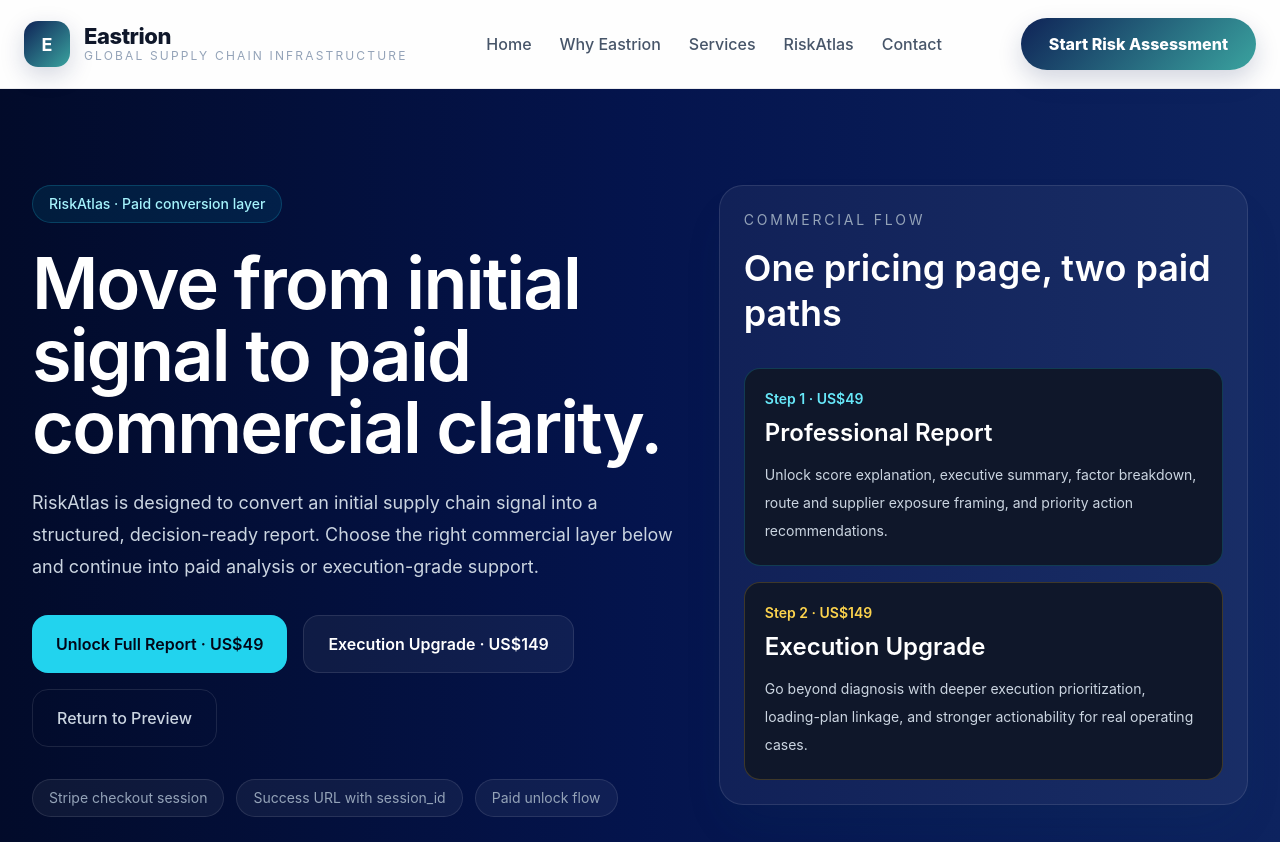
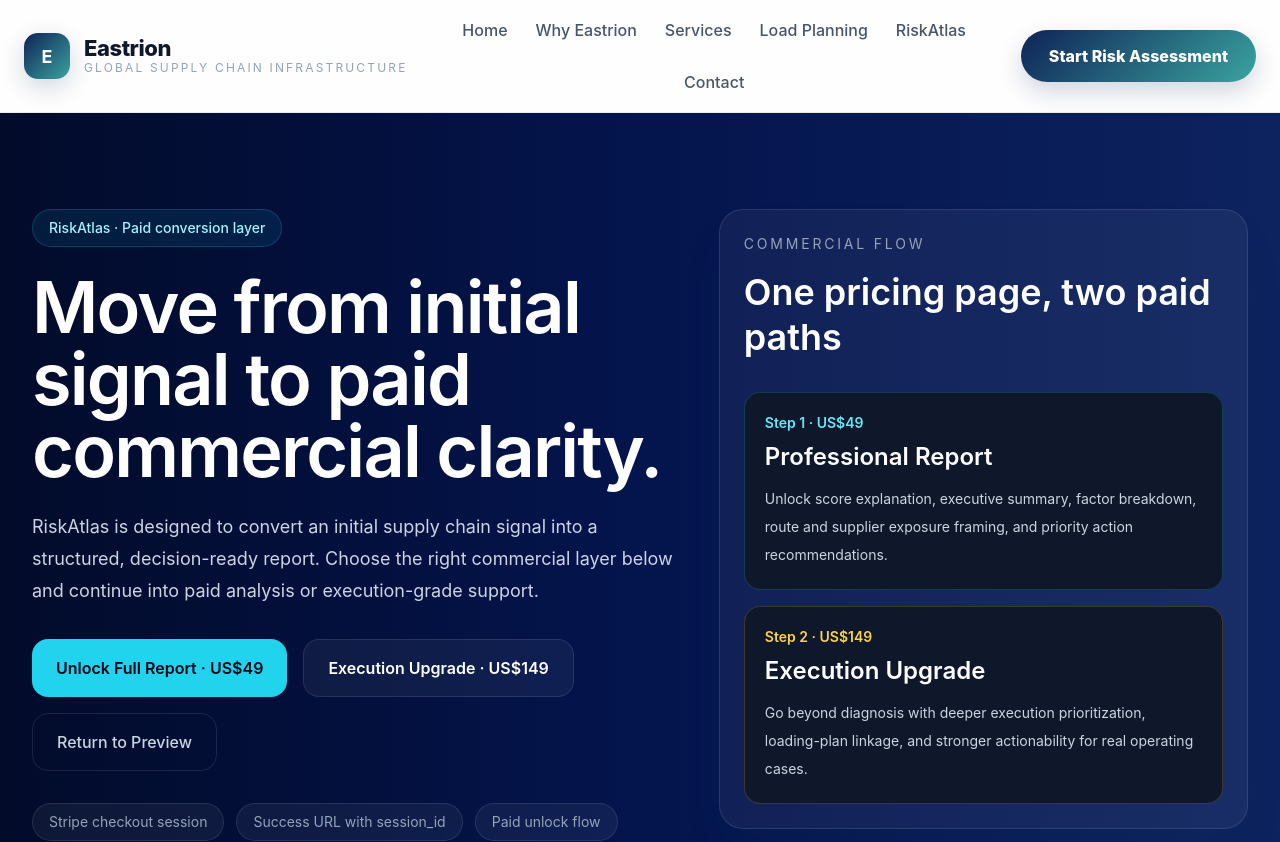
Before and after one commit to marspeterli1975-glitch/eastrion-site, a Next.js app: page /riskatlas/pricing in a window 1280 px wide. Shown: the top 842 px of the page. Built offline with nearby package versions, Linux system fonts and the light colour scheme.

Commit message:
Restore load planning page and navbar entry

```diff
--- a/components/Navbar.tsx
+++ b/components/Navbar.tsx
@@ -95,10 +95,13 @@ export default function Navbar() {
             Home
           </Link>
           <Link href="/why-eastrion" style={navLinkStyle}>
-          Why Eastrion
+            Why Eastrion
           </Link>
           <Link href="/solutions" style={navLinkStyle}>
             Services
+          </Link>
+          <Link href="/load-planning" style={navLinkStyle}>
+            Load Planning
           </Link>
           <Link href="/riskatlas" style={navLinkStyle}>
             RiskAtlas
```
